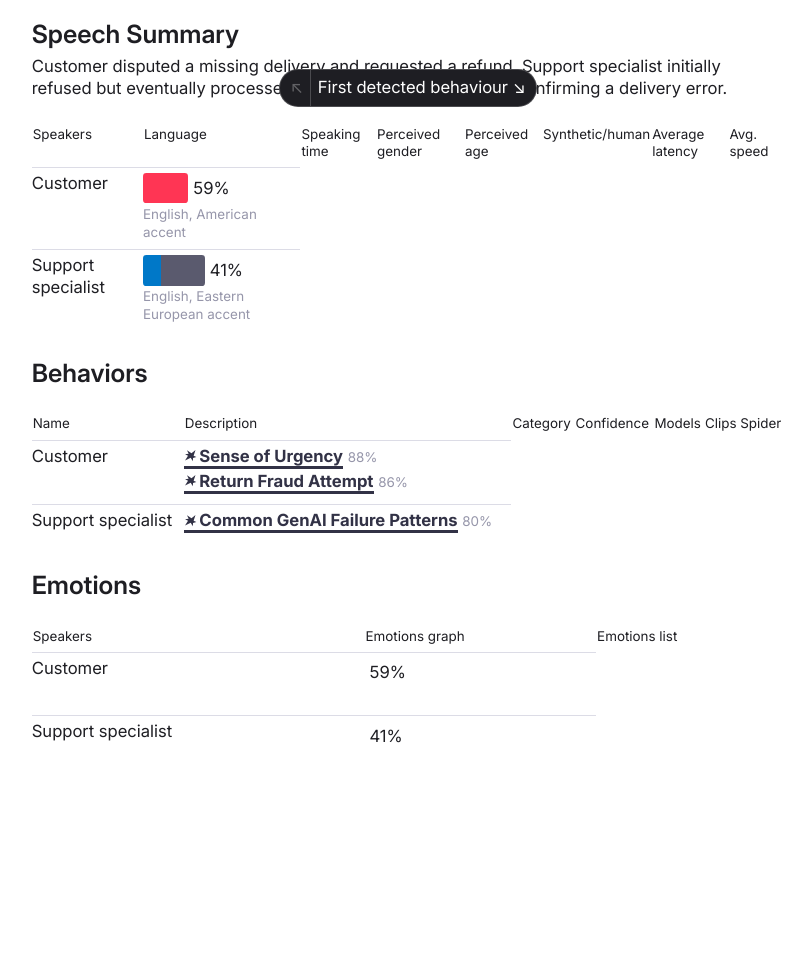
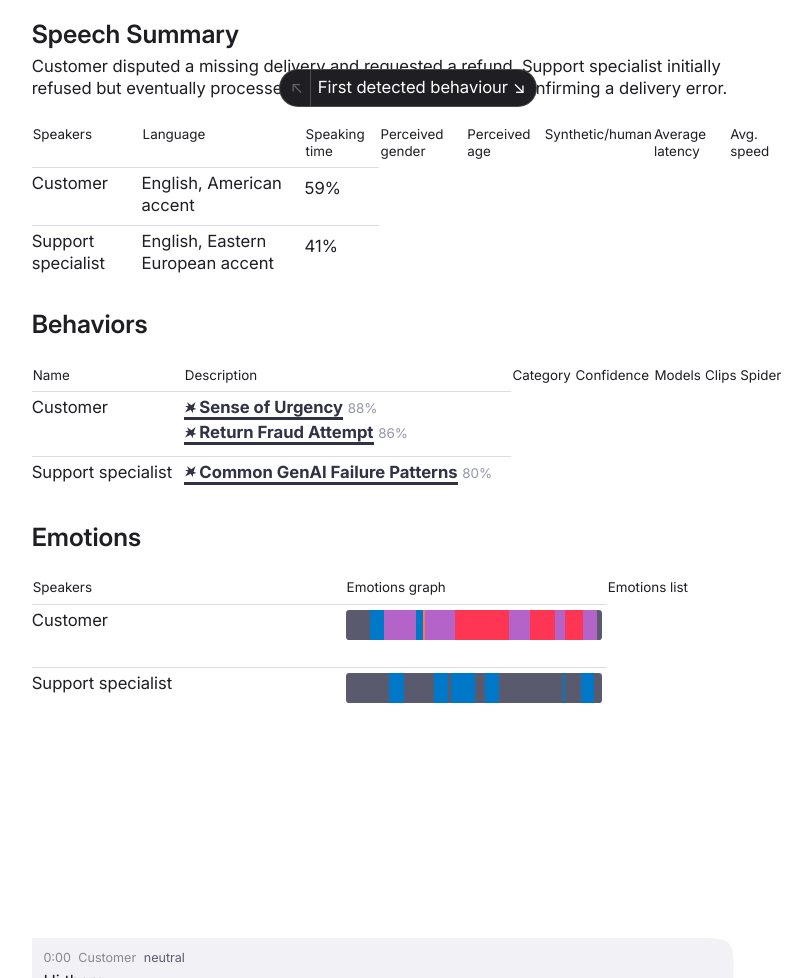
Before and after one commit to Eugene-Arutyunov/modulate-design, an Eleventy site: page src/demo.html in a window 1280 px wide. Shown: the part 685-1663 px from the top of the page, without its empty margins (232-1044 px from the left). Built offline with nearby package versions, Linux system fonts and the light colour scheme; Eleventy itself is replaced by a stand-in of ours; files that its build step writes are made by us from their sources.

Commit message:
Refactor fingerprint emotion caption handling and update styles

```diff
--- a/src/assets/js/emotions.js
+++ b/src/assets/js/emotions.js
@@ -65,7 +65,9 @@
 
 // Update fingerprint emotion caption on hover
 export function updateFingerprintEmotionCaption(clip, speakerIndex) {
-  const emotionCaption = document.querySelector(`.fingerprint-emotion-caption[data-speaker-index="${speakerIndex}"]`);
+  const emotionsTable = document.querySelector('.emotions-summary');
+  if (!emotionsTable) return;
+  const emotionCaption = emotionsTable.querySelector(`.fingerprint-emotion-caption[data-speaker-index="${speakerIndex}"]`);
   if (!emotionCaption) return;
 
   // Extract emotion name from class (e.g., "emotion-angry" -> "angry")
@@ -85,21 +87,20 @@
   if (colorValue) {
     emotionCaption.style.color = `rgba(${colorValue}, 1)`;
   }
+
+  // Show instantly (no transition)
+  emotionCaption.classList.add('visible');
 }
 
-// Fade out fingerprint emotion caption when leaving fingerprint area
+// Fade out fingerprint emotion caption when leaving fingerprint area (with transition)
 export function fadeOutFingerprintEmotionCaption(speakerIndex) {
-  const emotionCaption = document.querySelector(`.fingerprint-emotion-caption[data-speaker-index="${speakerIndex}"]`);
+  const emotionsTable = document.querySelector('.emotions-summary');
+  if (!emotionsTable) return;
+  const emotionCaption = emotionsTable.querySelector(`.fingerprint-emotion-caption[data-speaker-index="${speakerIndex}"]`);
   if (!emotionCaption) return;
 
-  // Restore language/accent text from data attribute
-  const language = emotionCaption.getAttribute('data-language');
-  if (language) {
-    emotionCaption.textContent = language;
-  }
-
-  // Reset color to default text color
-  emotionCaption.style.color = '';
+  // Remove visible class to trigger fade out transition
+  emotionCaption.classList.remove('visible');
 }
 
 // Fade out emotion caption when leaving visualization area (with transition)
--- a/src/assets/js/speaker-fingerprints.js
+++ b/src/assets/js/speaker-fingerprints.js
@@ -2,7 +2,7 @@
 import { getCurrentClipIndex } from './clip-metadata.js';
 import { updatePlayingClip } from './clip-metadata.js';
 import { scrollToClipCenter } from './utils.js';
-import { getEmotionGroupPriority, updateFingerprintEmotionCaption, fadeOutFingerprintEmotionCaption } from './emotions.js';
+import { updateFingerprintEmotionCaption, fadeOutFingerprintEmotionCaption } from './emotions.js';
 
 // Sync hover for speaker-fingerprint clips with all other visualizations
 function syncFingerprintHover(fingerprintClip, isHovering, clipMap) {
@@ -98,16 +98,16 @@
     speakerTotalDurations.set(speakerIndex, totalDuration);
   });
 
-  // Find maximum total duration for scaling
-  const maxTotalDuration = Math.max(...Array.from(speakerTotalDurations.values()));
-  if (maxTotalDuration === 0) return;
+  // Find emotions summary table
+  const emotionsTable = document.querySelector('.emotions-summary');
+  if (!emotionsTable) return;
 
-  // Create fingerprint visualizations for each speaker
+  // Create fingerprint visualizations for each speaker (only in emotions table)
   clipsBySpeaker.forEach((clips, speakerIndex) => {
-    const fingerprintContainer = document.querySelector(`.speaker-fingerprint[data-speaker-index="${speakerIndex}"]`);
+    const fingerprintContainer = emotionsTable.querySelector(`.speaker-fingerprint[data-speaker-index="${speakerIndex}"]`);
     if (!fingerprintContainer) return;
 
-    // Get wrapper and parent td to calculate base width
+    // Get wrapper and parent td
     const wrapper = fingerprintContainer.closest('.speaker-fingerprint-wrapper');
     if (!wrapper) return;
     const parentTd = wrapper.closest('td');
@@ -116,27 +116,15 @@
     // Calculate speaker's total duration
     const speakerTotalDuration = clips.reduce((sum, clip) => sum + clip.duration, 0);
 
-    // Calculate actual width based on speaker's percentage of max duration
-    // Base width is 70% of parent td, scale it by speaker's percentage
-    const parentTdWidth = parentTd.getBoundingClientRect().width;
-    const baseWidthPercent = 70; // Base width percentage
-    const baseWidth = (parentTdWidth / 100) * baseWidthPercent;
-    const actualWidth = baseWidth * (speakerTotalDuration / maxTotalDuration);
-    fingerprintContainer.style.width = `${actualWidth}px`;
+    // Set width to 100% of parent td
+    fingerprintContainer.style.width = '100%';
 
     // Clear existing content
     fingerprintContainer.innerHTML = '';
 
-    // Sort clips first by emotion group, then by their original order (clipIndex)
+    // Sort clips only by their original order (clipIndex) - transcript order
     clips.sort((a, b) => {
-      const groupA = getEmotionGroupPriority(a.emotionClass);
-      const groupB = getEmotionGroupPriority(b.emotionClass);
-
-      if (groupA !== groupB) {
-        return groupA - groupB; // Sort by group first
-      }
-
-      return parseInt(a.clipIndex) - parseInt(b.clipIndex); // Then by clipIndex
+      return parseInt(a.clipIndex) - parseInt(b.clipIndex);
     });
 
     // Create clip rectangles
@@ -195,16 +183,7 @@
       fingerprintContainer.appendChild(clipRect);
     });
 
-    // Initialize fingerprint emotion caption with language/accent text
-    const emotionCaption = document.querySelector(`.fingerprint-emotion-caption[data-speaker-index="${speakerIndex}"]`);
-    if (emotionCaption) {
-      const language = emotionCaption.getAttribute('data-language');
-      if (language) {
-        emotionCaption.textContent = language;
-      }
-    }
-
-    // Add mouseleave handler to fingerprint wrapper to hide caption when leaving fingerprint area
+    // Add mouseleave handler to fingerprint wrapper to fade out caption when leaving fingerprint area
     const fingerprintWrapper = fingerprintContainer.closest('.speaker-fingerprint-wrapper');
     if (fingerprintWrapper) {
       fingerprintWrapper.addEventListener('mouseleave', function() {
--- a/src/demo.html
+++ b/src/demo.html
@@ -95,33 +95,23 @@
       <tbody>
         <tr>
           <td class="speaker-name-column">Customer</td>
+          <td class="speaker-language-column">English, American accent</td>
           <td class="speaker-info-column">
-            <div class="speaker-fingerprint-wrapper">
-              <div class="speaker-fingerprint" data-speaker-index="1"></div>
-              <div class="speaker-time-info">
-                <div class="speaker-time-percent">59%</div>
-              </div>
+            <div class="speaker-time-info">
+              <div class="speaker-time-percent">59%</div>
             </div>
-            <div
-              class="fingerprint-emotion-caption"
-              data-speaker-index="1"
-              data-language="English, American accent"></div>
           </td>
         </tr>
 
         <tr>
           <td class="speaker-name-column">Support specialist</td>
+          <td class="speaker-language-column">
+            English, Eastern European accent
+          </td>
           <td class="speaker-info-column">
-            <div class="speaker-fingerprint-wrapper">
-              <div class="speaker-fingerprint" data-speaker-index="2"></div>
-              <div class="speaker-time-info">
-                <div class="speaker-time-percent">41%</div>
-              </div>
+            <div class="speaker-time-info">
+              <div class="speaker-time-percent">41%</div>
             </div>
-            <div
-              class="fingerprint-emotion-caption"
-              data-speaker-index="2"
-              data-language="English, Eastern European accent"></div>
           </td>
         </tr>
       </tbody>
@@ -192,14 +182,10 @@
           <td class="speaker-info-column">
             <div class="speaker-fingerprint-wrapper">
               <div class="speaker-fingerprint" data-speaker-index="1"></div>
-              <div class="speaker-time-info">
-                <div class="speaker-time-percent">59%</div>
-              </div>
             </div>
             <div
               class="fingerprint-emotion-caption"
-              data-speaker-index="1"
-              data-language="English, American accent"></div>
+              data-speaker-index="1"></div>
           </td>
         </tr>
 
@@ -208,14 +194,10 @@
           <td class="speaker-info-column">
             <div class="speaker-fingerprint-wrapper">
               <div class="speaker-fingerprint" data-speaker-index="2"></div>
-              <div class="speaker-time-info">
-                <div class="speaker-time-percent">41%</div>
-              </div>
             </div>
             <div
               class="fingerprint-emotion-caption"
-              data-speaker-index="2"
-              data-language="English, Eastern European accent"></div>
+              data-speaker-index="2"></div>
           </td>
         </tr>
       </tbody>
--- a/src/styles/summary.css
+++ b/src/styles/summary.css
@@ -55,6 +55,16 @@
     }
   }
 
+  &.emotions-summary {
+    & .speaker-fingerprint-wrapper {
+      width: 100%;
+    }
+
+    & .speaker-fingerprint {
+      width: 100%;
+    }
+  }
+
   /* to sort among tables */
 
   & .speaker-fingerprint-wrapper {
@@ -69,6 +79,13 @@
     color: rgba(var(--ids__text-caption-RGB), 1);
     margin-top: 0.2em;
     min-height: 1.2em;
+    opacity: 0;
+    transition: opacity 0.5s ease;
+
+    &.visible {
+      opacity: 1;
+      transition: opacity 0s ease;
+    }
   }
 
   & .speaker-fingerprint {
```
